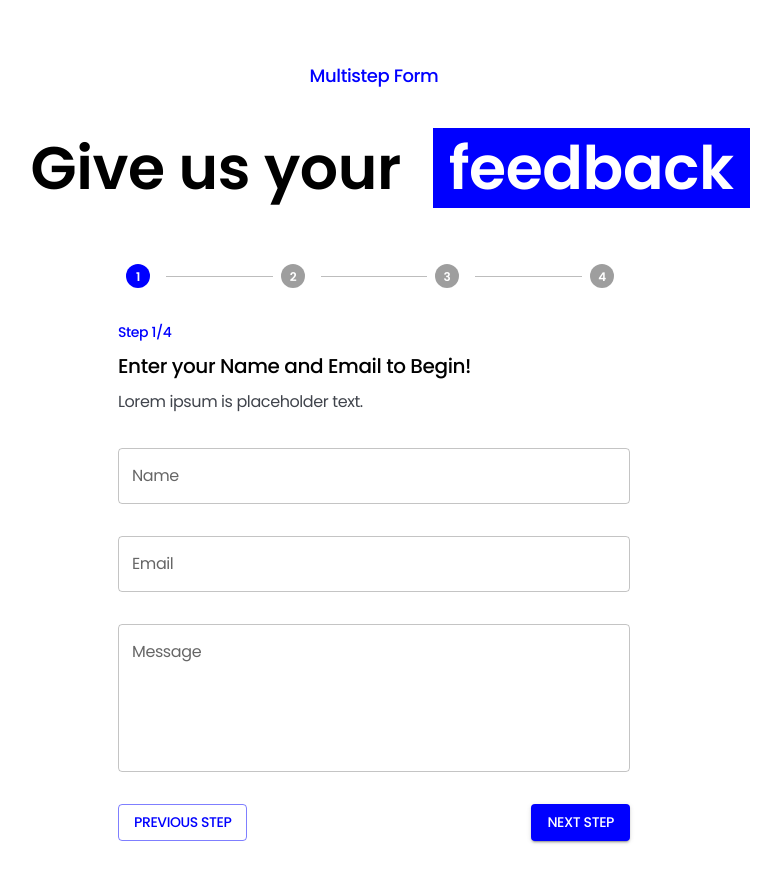
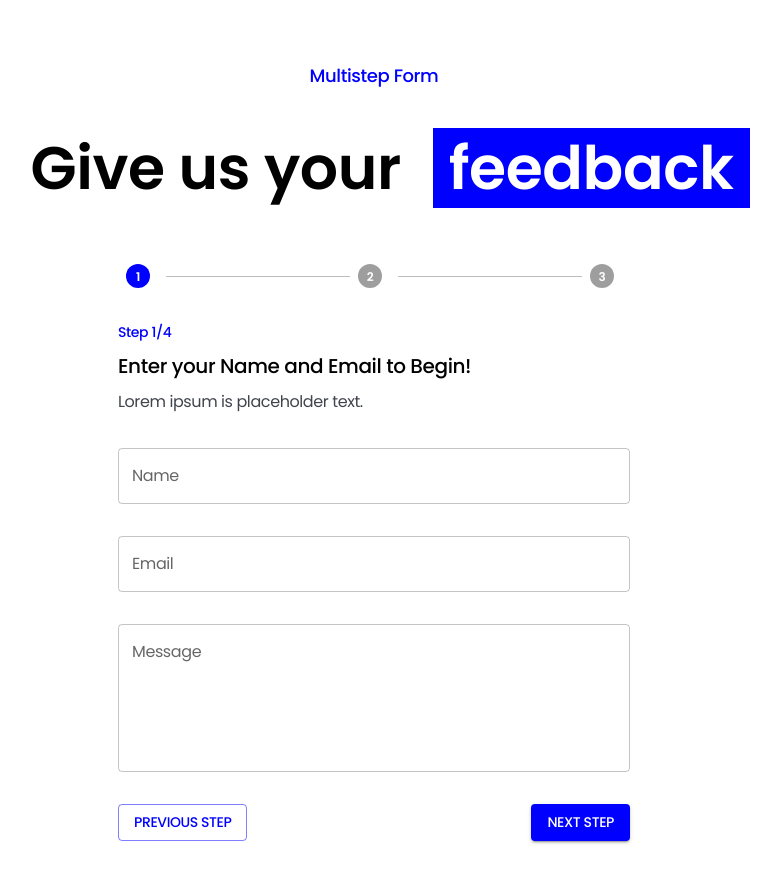
Before and after one commit to bazyli2/multi-step-form, a Next.js app: page /multi-step-form/1 in a window 1280 px wide. Shown: the top 882 px of the page, without its empty margins (266-1047 px from the left). Built offline with nearby package versions, Linux system fonts and the light colour scheme; what @mui/material-nextjs would draw is missing.

Commit message:
changed step count in stepper

```diff
--- a/src/modules/multi-step-form/MultiStepFormLayout/FormStepper/FormStepper.tsx
+++ b/src/modules/multi-step-form/MultiStepFormLayout/FormStepper/FormStepper.tsx
@@ -4,8 +4,10 @@ import { StepConnector } from "@/components/StepConnector";
 import { StepIcon } from "@/components/StepIcon";
 import { Step, StepLabel, Stepper } from "@mui/material";
 import { useState } from "react";
+import { STEP_COUNT } from "../../config";
 
-const steps = [1, 2, 3, 4];
+const steps = Array.from({ length: STEP_COUNT }, (v, i) => i);
+
 export function FormStepper() {
   const [activeStep, setActiveStep] = useState(0);
   return (
--- /dev/null
+++ b/src/modules/multi-step-form/config.ts
@@ -0,0 +1 @@
+export const STEP_COUNT = 3;
```
